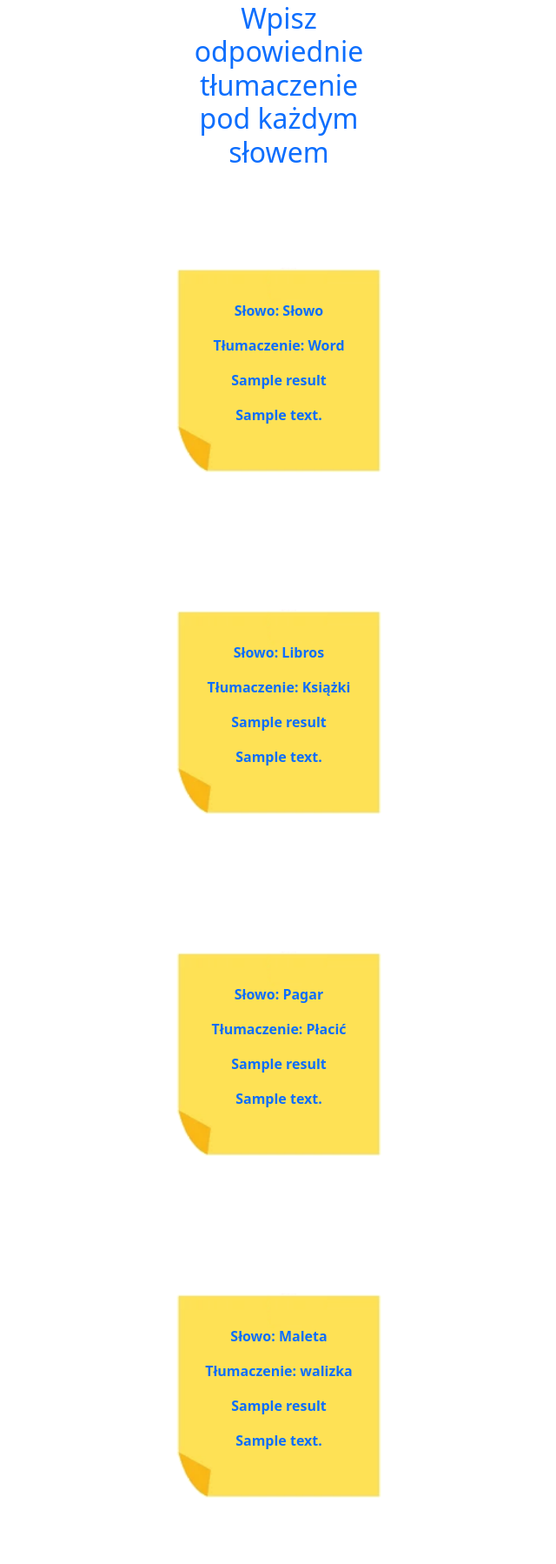
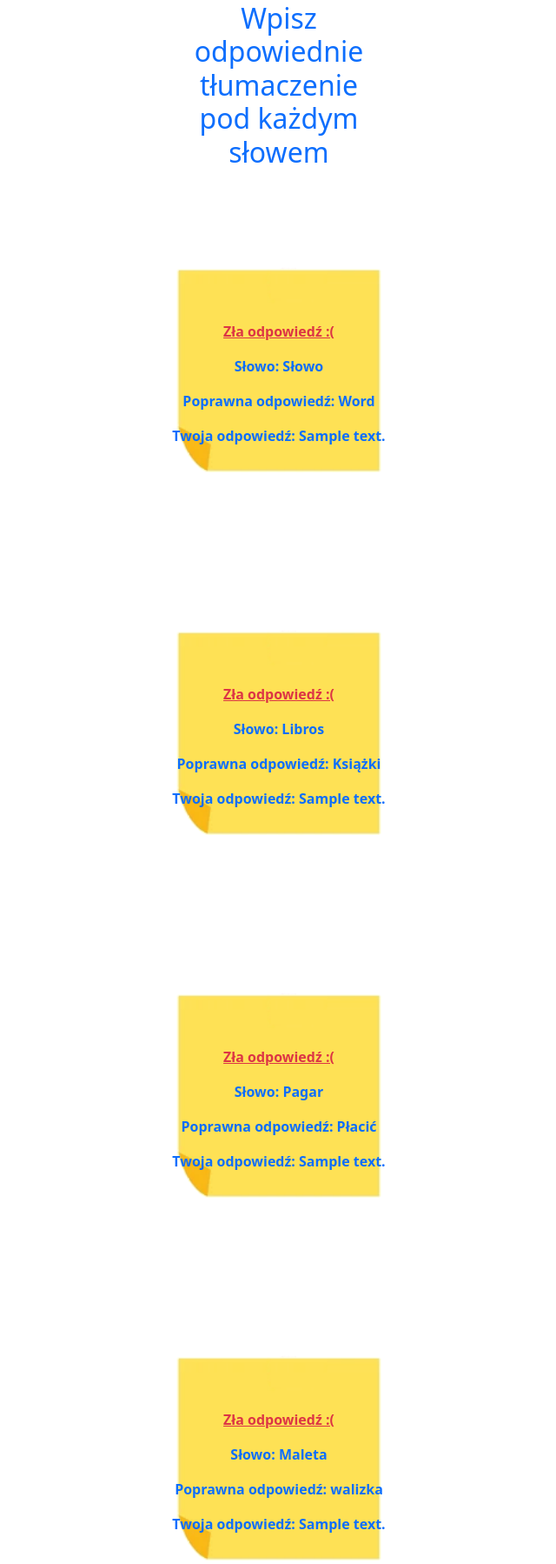
Before and after one commit to SzymSledz/SWBO_Sledz, a Flask app: template pjf/templates/lesson.html in a window 1280 px wide. Shown: the part 122-1920 px from the top of the page at 87% size, without its empty margins (319-959 px from the left). Run offline with Flask 3, Linux system fonts and the light colour scheme; the template is opened without the code that fills it: values that come from a table or form of the project are taken from there, most other values are stand-ins (such as "Sample title", 1, 10 or a date in 2020).

Commit message:
Improved displaying results in lesson view

```diff
--- a/pjf/static/styles/style.css
+++ b/pjf/static/styles/style.css
@@ -59,7 +59,7 @@
 }
 
 .lesson .card-text{
-    margin-top: -70%;
+    margin-top: -63%;
 }
 
 .lesson .card-wrapper{
--- a/pjf/templates/group.html
+++ b/pjf/templates/group.html
@@ -10,8 +10,6 @@
   {% endfor %}
 {% endif %}
 {% endwith %}
-
-
     <form action="#" method="post">
       <img src="{{url_for('static', filename='images/sticky_notes1.png')}}" class="card-img"/>
       <div class="form-body">
@@ -69,7 +67,6 @@
             </div>
             {% endfor %}
         </div>
-
     {% endif %}
     </div>
 </div>
--- a/pjf/templates/lesson.html
+++ b/pjf/templates/lesson.html
@@ -28,10 +28,24 @@
                 <div class="position-relative card-wrapper">
                   <img src="{{url_for('static', filename='images/sticky_notes1.png')}}" class="w-100"/>
                   <div class="position-relative text-center card-text">
+                      {% if results[i] == "nearly" %}
+                        <p class="text-primary text-success">
+                            <u>Dobra odpowiedź, z literówką</u>
+                        </p>
+                      {% elif results[i] == "correct" %}
+                        <p class="text-primary text-success">
+                            <u>Dobra odpowiedź!</u>
+                        </p>
+                      {% else %}
+                         <p class="text-primary text-danger">
+                            <u>Zła odpowiedź :(</u>
+                        </p>
+                      {% endif %}
                     <p class="text-primary">Słowo: {{cards[i].word}}</p>
-                    <p class="text-primary">Tłumaczenie: {{cards[i].translation}}</p>
-                    <p class="text-primary">{{results[i]}}</p>
-                    <p class="text-primary">{{answers[i]}}</p>
+                      {% if results[i] != "correct" %}
+                        <p class="text-primary">Poprawna odpowiedź: {{cards[i].translation}}</p>
+                      {% endif %}
+                      <p class="text-primary">Twoja odpowiedź: {{answers[i]}}</p>
                   </div>
                 </div>
             {% endfor %}
```
Also changed, not shown: instance/users.db. Lines whose indentation alone changed are shown as unchanged.
